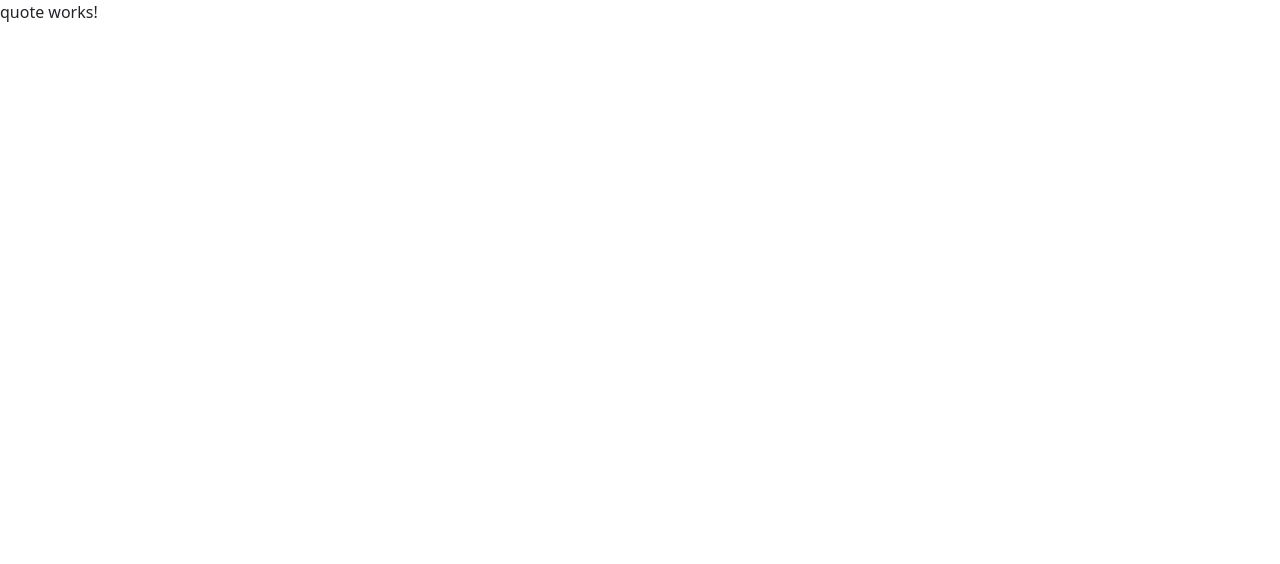
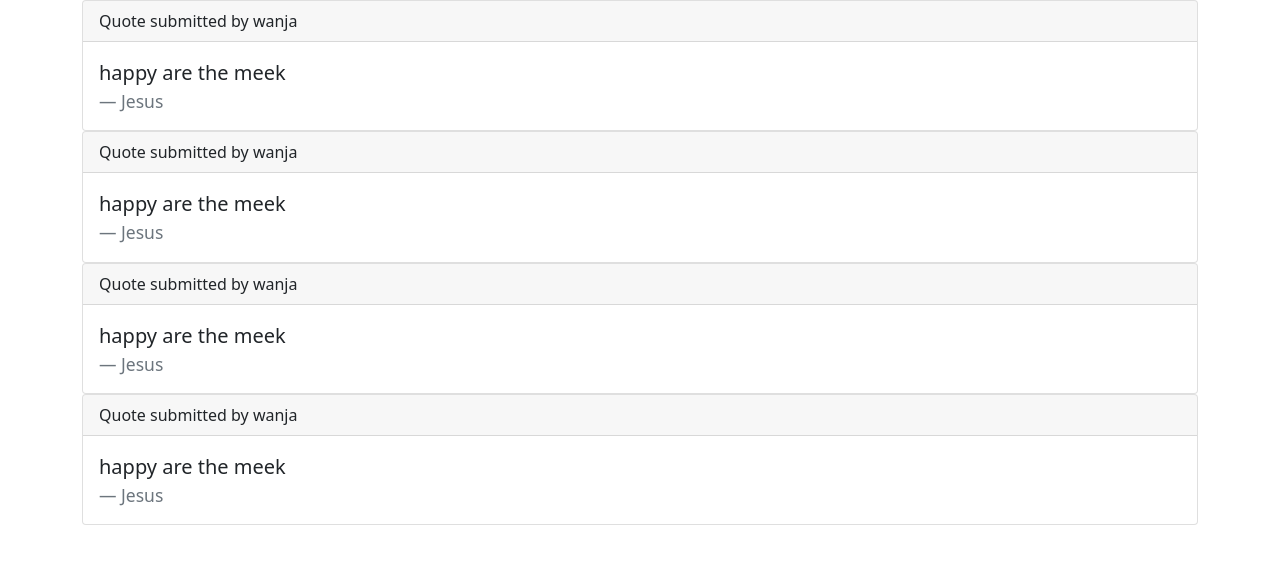
Before and after one commit to jo-wanja/quoted, an Angular app: page / in a window 1280 px wide. Shown: the top 564 px of the page. Built offline with nearby package versions, Linux system fonts and the light colour scheme.

Commit message:
adding quotes

```diff
--- a/src/app/quote.ts
+++ b/src/app/quote.ts
@@ -1,2 +1,8 @@
 export class Quote {
+  quote!:string;
+  author!:string;
+  submitter!:string;
+  upvote!:number;
+  downvote!:number;
+
 }
--- a/src/app/quote/quote.component.html
+++ b/src/app/quote/quote.component.html
@@ -1 +1,15 @@
-<p>quote works!</p>
+<div class="container">
+ <div *ngFor="let dispQuote of dispQuotes">
+    <div class="card">
+      <div class="card-header">
+        Quote submitted by {{dispQuote.submitter}}
+      </div>
+      <div class="card-body">
+        <blockquote class="blockquote mb-0">
+          <p>{{dispQuote.quote}}</p>
+          <footer class="blockquote-footer">{{dispQuote.author}}</footer>
+        </blockquote>
+      </div>
+    </div>
+  </div>
+</div>
--- a/src/app/quote/quote.component.ts
+++ b/src/app/quote/quote.component.ts
@@ -1,4 +1,5 @@
 import { Component, OnInit } from '@angular/core';
+import { Quote } from '../quote';
 
 @Component({
   selector: 'app-quote',
@@ -6,6 +7,12 @@ import { Component, OnInit } from '@angular/core';
   styleUrls: ['./quote.component.css']
 })
 export class QuoteComponent implements OnInit {
+  dispQuotes:Quote[]=[
+    {quote:'happy are the meek',author:'Jesus',submitter:'wanja',upvote:0,downvote:0},
+    {quote:'happy are the meek',author:'Jesus',submitter:'wanja',upvote:0,downvote:0},
+    {quote:'happy are the meek',author:'Jesus',submitter:'wanja',upvote:0,downvote:0},
+    {quote:'happy are the meek',author:'Jesus',submitter:'wanja',upvote:0,downvote:0},
+  ]
 
   constructor() { }
 
```
